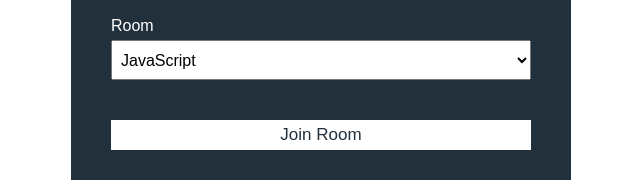
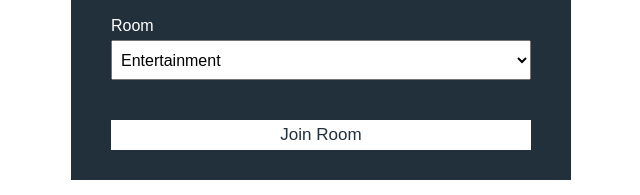
Before and after one commit to Ravkeerat02/BuzzChat, a website: page public/index.html in a window 1280 px wide. Shown: the part 253-448 px from the top of the page, 319-959 px from the left. Drawn offline with Linux system fonts and the light colour scheme.

Commit message:
Room list changed

```diff
--- a/public/index.html
+++ b/public/index.html
@@ -35,12 +35,12 @@
           <div class="form-control">
             <label for="room">Room</label>
             <select name="room" id="room">
-              <option value="JavaScript">JavaScript</option>
-              <option value="Python">Python</option>
-              <option value="PHP">PHP</option>
-              <option value="C#">C#</option>
-              <option value="Ruby">Ruby</option>
-              <option value="Java">Java</option>
+              <option value="Entertainment">Entertainment</option>
+              <option value="Photography">Photography</option>
+              <option value="Lifestyle">Lifestyle</option>
+              <option value="Gaming">Gaming</option>
+              <option value="Sports">Sports</option>
+              <option value="General">General</option>
             </select>
           </div>
           <button type="submit" class="btn">Join Room</button>
```
Also changed, not shown: public/chat.html (+0 -1 lines).
